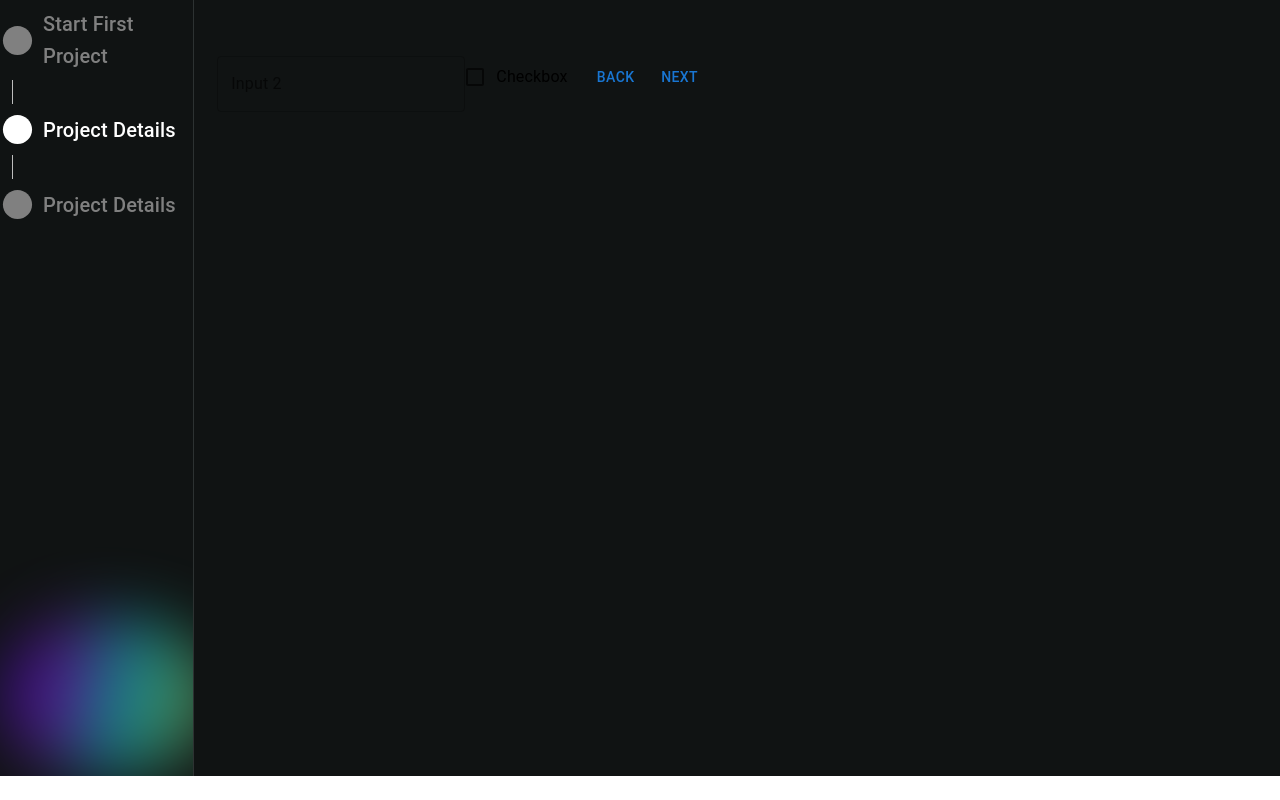
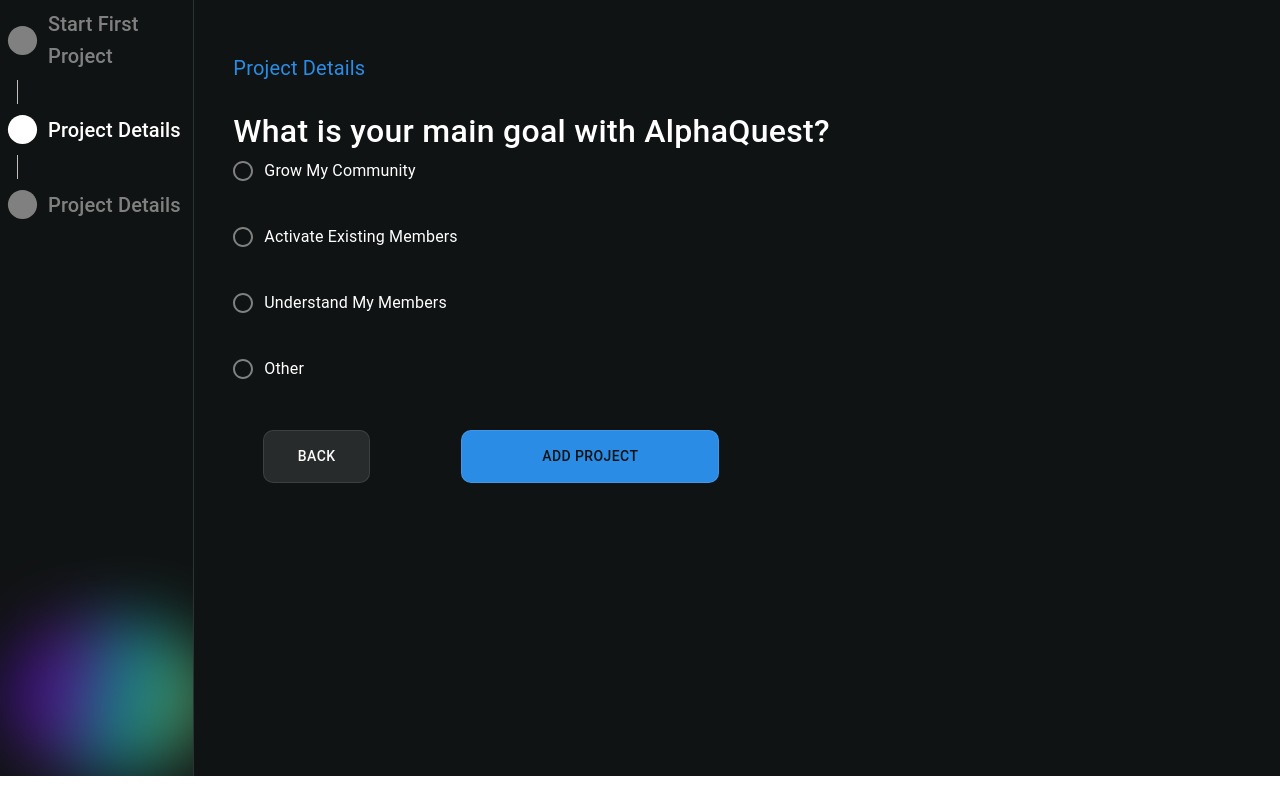
Before and after one commit to engida32/test_challenge, a React (Create React App) app: page / in a window 1280 px wide. Both pictures are taken after typing "Sample", "Sample" into the empty fields and a click on the button "ADD PROJECT". Built offline with nearby package versions, Linux system fonts and the light colour scheme.

Commit message:
done UI for step 2

```diff
--- a/src/App.css
+++ b/src/App.css
@@ -3,4 +3,5 @@
   background: #101313;
   color: #fff;
   margin: 0;
+  font-family: 'Space Grotesk';
 }
--- a/src/components/StepperComponent.js
+++ b/src/components/StepperComponent.js
@@ -12,7 +12,6 @@
   Stack,
   Step,
   StepConnector,
-  StepIcon,
   StepLabel,
   Stepper,
   TextField,
@@ -57,6 +56,18 @@
     const value = event.currentTarget.getAttribute("data-value");
     setValue(value);
   };
+  const style = {
+    color: "#fff",
+    bgcolor: "rgba(250, 250, 250, 0.1)",
+    borderRadius: "16px",
+    border: "1px solid rgba(255, 255, 255, 0.1)",
+    p: "13px, 24px, 13px, 24px                 ",
+  };
+  const [radio, setRadio] = useState("");
+
+  const handleChange = (event) => {
+    setValue(event.target.value);
+  };
 
   return (
     <Box>
@@ -87,6 +98,7 @@
             position: "relative",
             overflow: "hidden",
             height: "100vh",
+            borderLeft: "5px solid green",
           }}
         >
           <Stepper activeStep={activeStep} orientation={"vertical"}>
@@ -199,7 +211,6 @@
             justifyContent: "center",
             background: "#101313",
             mx: 2,
-            // make the stepper width  responsive on mobile
             width: {
               xs: "60%",
               sm: "80%",
@@ -260,6 +271,7 @@
                       lg: "block",
                       xl: "block",
                     },
+                    fontSize: "13px",
                   }}
                 >
                   Project Details
@@ -301,25 +313,26 @@
 
         <Grid
           item
-          xs={12}
+          xs={11}
           sm={10}
           sx={{
             my: 5,
             placeSelf: "start",
             mx: "auto",
+            // border: "1px solid yellow",
           }}
         >
           {activeStep === 0 && (
-            <>
             <Box
               sx={{
                 display: "flex",
                 flexDirection: "column",
                 justifyContent: "start",
                 alignItems: "baseline",
+                // border: "1px solid green",
               }}
             >
-                <Typography variant="h6" color="#2B8CE5" my={4}>
+              <Typography variant="h6" color="#2B8CE5" m={4}>
                 To Create Quest you need firstly create Project{" "}
               </Typography>
               <Typography variant="h5" color="#fff" mb={2}>
@@ -340,7 +353,7 @@
                     placeholder="Awesome NFT Project"
                     onChange={(e) => setInput1(e.target.value)}
                     sx={{
-                        width: "60%",
+                      // width: "60%",
                       my: 2,
                       color: "#fff",
                       borderRadius: "10px",
@@ -358,6 +371,7 @@
                 label=" Project Name (It can be changed later)"
                 labelPlacement="start"
               />
+
               <FormControlLabel
                 sx={{
                   color: "#fff",
@@ -366,14 +380,14 @@
                   justifyContent: "center",
                   alignContent: "start",
                   alignItems: "start",
-                    width: "90%",
+                  maxWidth: "90%",
                 }}
                 control={
                   <TextField
                     placeholder="Alphaguilty.io/awesomenftpunch"
                     onChange={(e) => setInput1(e.target.value)}
                     sx={{
-                        width: "60%",
+                      // width: "60%",
                       my: 2,
                       color: "#fff",
                       borderRadius: "10px",
@@ -391,11 +405,9 @@
                 label="Project URL (It cannot be changed after creation)"
                 labelPlacement="start"
               />
-                <Box>
-                  <Typography variant="h6" color="#2B8CE5" my={5}>
+              <Typography variant="h6" color="#2B8CE5" m={5}>
                 Project Category (It cannot be changed after creation){" "}
               </Typography>
-                </Box>
               <Stack
                 direction="row"
                 gap={2}
@@ -403,19 +415,10 @@
                   flexWrap: "wrap",
                   alignItems: "center",
                   justifyContent: "start",
-                    width: "100%",
+                  maxWidth: "90%",
                 }}
               >
-                  <Chip
-                    label="NFT"
-                    sx={{
-                      color: "#fff",
-                      bgcolor: "rgba(250, 250, 250, 0.1)",
-                      borderRadius: "16px",
-                      border: "1px solid rgba(255, 255, 255, 0.1)",
-                      p: "13px, 24px, 13px, 24px                 ",
-                    }}
-                  />
+                <Chip label="NFT" sx={style} />
                 <Chip
                   label="GameFi"
                   sx={{
@@ -426,83 +429,19 @@
                     p: "13px, 24px, 13px, 24px                 ",
                   }}
                 />
-                  <Chip
-                    label="DeFi"
-                    sx={{
-                      color: "#fff",
-                      bgcolor: "rgba(250, 250, 250, 0.1)",
-                      borderRadius: "16px",
-                      border: "1px solid rgba(255, 255, 255, 0.1)",
-                      p: "13px, 24px, 13px, 24px                 ",
-                    }}
-                  />
-                  <Chip
-                    label="DAO"
-                    sx={{
-                      color: "#fff",
-                      bgcolor: "rgba(250, 250, 250, 0.1)",
-                      borderRadius: "16px",
-                      border: "1px solid rgba(255, 255, 255, 0.1)",
-                      p: "13px, 24px, 13px, 24px                 ",
-                    }}
-                  />
-                  <Chip
-                    label="SocialFi"
-                    sx={{
-                      color: "#fff",
-                      bgcolor: "rgba(250, 250, 250, 0.1)",
-                      borderRadius: "16px",
-                      border: "1px solid rgba(255, 255, 255, 0.1)",
-                      p: "13px, 24px, 13px, 24px                 ",
-                    }}
-                  />
-                  <Chip
-                    label="Metaverse"
-                    sx={{
-                      color: "#fff",
-                      bgcolor: "rgba(250, 250, 250, 0.1)",
-                      borderRadius: "16px",
-                      border: "1px solid rgba(255, 255, 255, 0.1)",
-                      p: "13px, 24px, 13px, 24px                 ",
-                    }}
-                  />
-                  <Chip
-                    label="Tools"
-                    sx={{
-                      color: "#fff",
-                      bgcolor: "rgba(250, 250, 250, 0.1)",
-                      borderRadius: "16px",
-                      border: "1px solid rgba(255, 255, 255, 0.1)",
-                      p: "13px, 24px, 13px, 24px                 ",
-                    }}
-                  />
-
-                  <Chip
-                    label="Ecosystem"
-                    sx={{
-                      color: "#fff",
-                      bgcolor: "rgba(250, 250, 250, 0.1)",
-                      borderRadius: "16px",
-                      border: "1px solid rgba(255, 255, 255, 0.1)",
-                      p: "13px, 24px, 13px, 24px                 ",
-                    }}
-                  />
-                  <Chip
-                    label="Others"
-                    sx={{
-                      color: "#fff",
-                      bgcolor: "rgba(250, 250, 250, 0.1)",
-                      borderRadius: "16px",
-                      border: "1px solid rgba(255, 255, 255, 0.1)",
-                      p: "13px, 24px, 13px, 24px                 ",
-                    }}
-                  />
+                <Chip label="DeFi" sx={style} />
+                <Chip label="DAO" sx={style} />
+                <Chip label="SocialFi" sx={style} />
+                <Chip label="Metaverse" sx={style} />
+                <Chip label="Tools" sx={style} />
+                <Chip label="Ecosystem" sx={style} />
+                <Chip label="Others" sx={style} />
               </Stack>
               <Button
                 onClick={handleNext}
                 sx={{
                   width: {
-                      xs: "98%",
+                    xs: "90%",
                     sm: "80%",
                     md: "20%",
                     lg: "25%",
@@ -515,35 +454,152 @@
                   border: "1px solid rgba(255, 255, 255, 0.1)",
                 }}
               >
-                  Add Project{" "}
+                Add Project
               </Button>
             </Box>
-            </>
           )}
           {activeStep === 1 && (
             <Box
               sx={{
-                width: "60%",
-                my: 2,
+                m: 2,
+                display: "flex",
+                flexDirection: "column",
+                justifyContent: "flex-start",
+                alignItems: "start",
               }}
             >
-              <TextField
-                label="Input 2"
-                value={input2}
-                onChange={(e) => setInput2(e.target.value)}
+              <Typography
+                mb={4}
+                align="start"
+                sx={{
+                  fontWeight: "400",
+                  fontSize: "20px",
+                  lineHeight: "24px",
+                  color: "#2B8CE6",
+                }}
+              >
+                Project Details{" "}
+              </Typography>
+
+              <Typography
+                sx={{
+                  color: "#fff",
+                  fontWeight: " 500",
+                  fontSize: "32px",
+                  lineHeight: "38px",
+                }}
+              >
+                What is your main goal with AlphaQuest?{" "}
+              </Typography>
+              <RadioGroup
+                name="radio-buttons-group"
+                value={value}
+                onChange={handleChange}
+                sx={{ display: "flex", flexDirection: "column", gap: 3 }}
+              >
+                <FormControlLabel
+                  value="Grow My Community"
+                  control={<Radio sx={{ color: "gray" }} />}
+                  label="Grow My Community"
+                  sx={{
+                    color: "#ffff",
+
+                    borderRadius: "4px",
+                    "&.Mui-checked": {
+                      borderColor: "green",
+                      backgroundColor: "lightgreen",
+                    },
+                  }}
                 />
                 <FormControlLabel
-                sx={{ color: "#000" }}
-                control={
-                  <Checkbox
-                    checked={checkboxValue}
-                    onChange={(e) => setCheckboxValue(e.target.checked)}
+                  value="Activate Existing Members"
+                  control={<Radio sx={{ color: "gray" }} />}
+                  label="Activate Existing Members"
+                  sx={{
+                    color: "#ffff",
+
+                    borderRadius: "4px",
+                    "&.Mui-checked": {
+                      borderColor: "green",
+                      backgroundColor: "lightgreen",
+                    },
+                  }}
                 />
-                }
-                label="Checkbox"
+                <FormControlLabel
+                  value="Understand My Members"
+                  control={<Radio sx={{ color: "gray" }} />}
+                  label="Understand My Members"
+                  sx={{
+                    color: "#ffff",
+                    borderRadius: "4px",
+                    "&.Mui-checked": {
+                      borderColor: "green",
+                      backgroundColor: "lightgreen",
+                    },
+                  }}
                 />
-              <Button onClick={handleBack}>Back</Button>
-              <Button onClick={handleNext}>Next</Button>
+                <FormControlLabel
+                  value="Other"
+                  control={<Radio sx={{ color: "gray" }} />}
+                  label="Other"
+                  sx={{
+                    color: "#ffff",
+
+                    borderRadius: "4px",
+                    "&.Mui-checked": {
+                      borderColor: "green",
+                      backgroundColor: "lightgreen",
+                    },
+                  }}
+                />
+              </RadioGroup>
+              <Box
+                sx={{
+                  display: "flex",
+                  justifyContent: "space-around",
+                  justifyItems: "flex-start",
+                  alignItems: "flex-start",
+                  padding: "0px",
+                  gap: "32px",
+
+                  width: {
+                    xs: "100%",
+                    sm: "100%",
+                    md: "70%",
+                    lg: "50%",
+                  },
+                }}
+              >
+                <Button
+                  onClick={handleBack}
+                  sx={{
+                    maxWidth: "50%",
+                    mt: 5,
+                    padding: "13px 34px",
+                    color: "#FAFAFA",
+                    background: "rgba(250, 250, 250, 0.1) ",
+                    borderRadius: "10px",
+                    border: "1px solid rgba(255, 255, 255, 0.1)",
+                  }}
+                >
+                  Back
+                </Button>
+                <Button
+                  onClick={handleNext}
+                  sx={{
+                    width: "50%",
+                    padding: "13px 24px",
+
+                    mt: 5,
+                    color: "#101313",
+                    bgcolor: "#2B8CE5",
+                    borderRadius: "10px",
+                    border: "1px solid rgba(255, 255, 255, 0.1)",
+                  }}
+                >
+                  Add Project
+                </Button>
+              </Box>
             </Box>
           )}
           {activeStep === 2 && (
```
Lines whose indentation alone changed are shown as unchanged.
